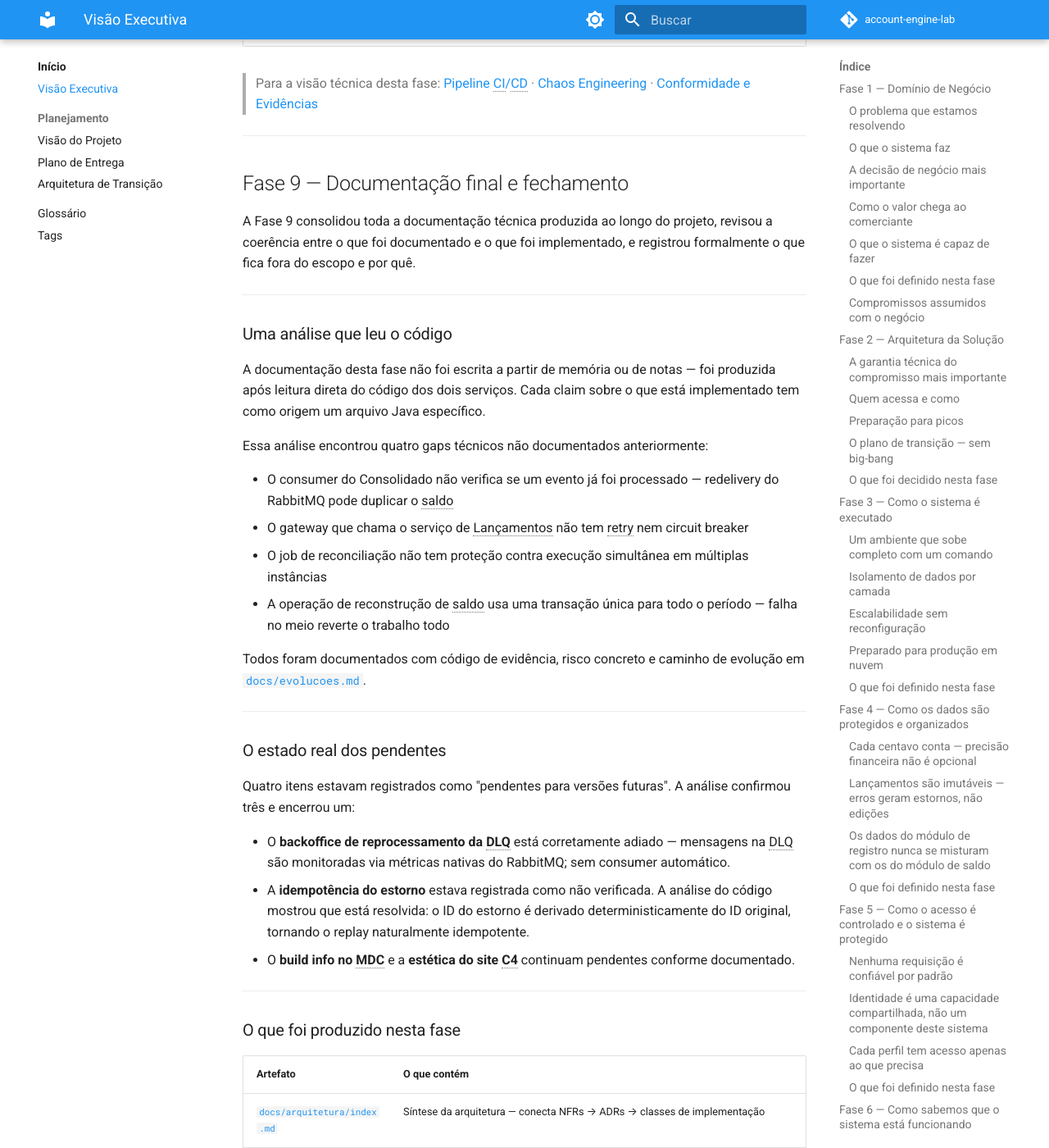
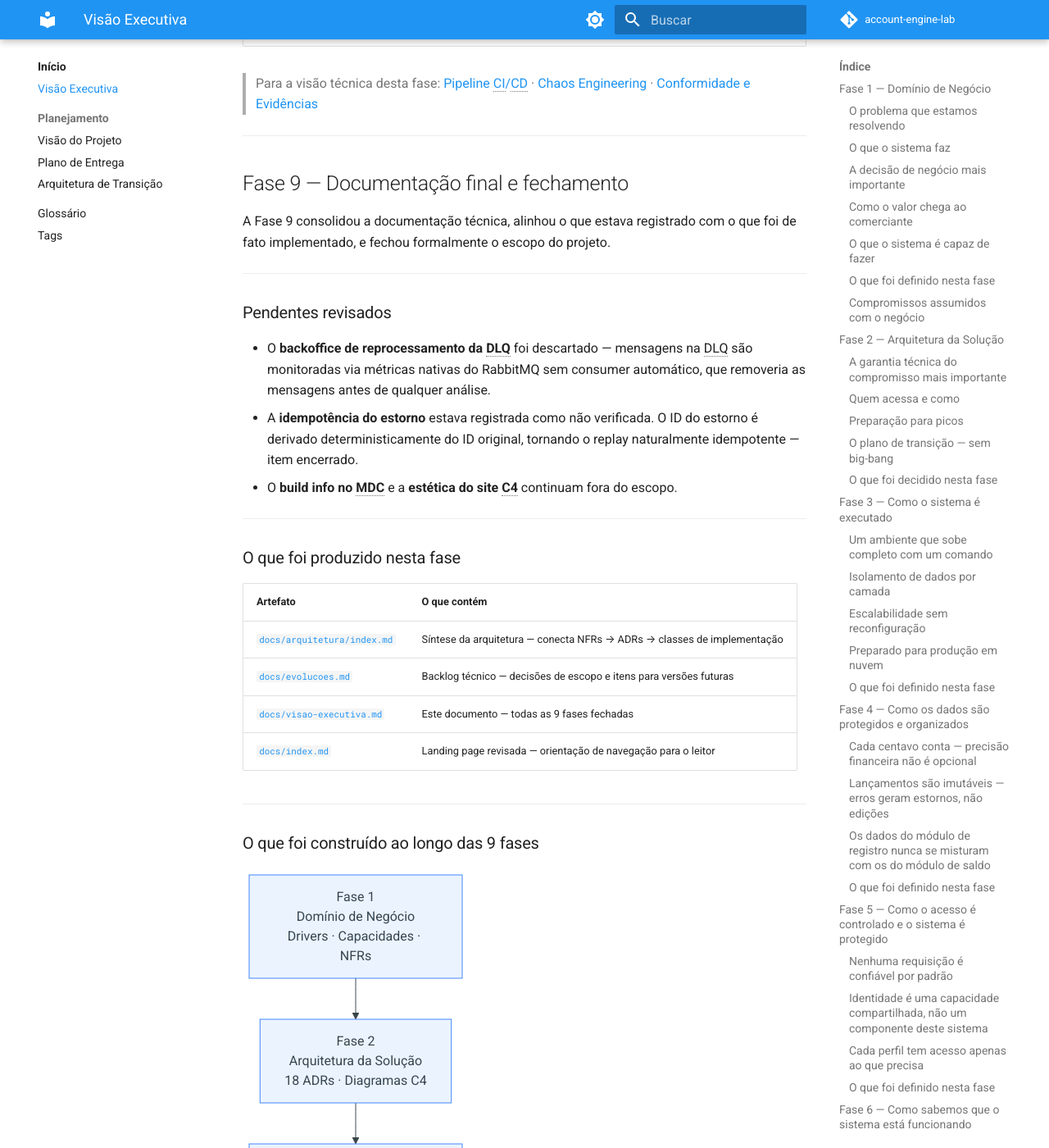
Before and after one commit to gsperim/account-engine-lab, an MkDocs documentation site: the page built from docs/visao-executiva.md, in a window 1280 px wide and 1400 px high, scrolled down 17425 px. Shown: the whole window at 82% size. Built offline with MkDocs 1.6.1 and Material for MkDocs 9.7.7, drawn with Linux system fonts in a browser that asks for light colours; comment, search, counter and statistics services are not loaded; some of the changed text lies outside the part shown.

Commit message:
docs(visao-executiva): reescrever fase 9 sem meta-comentário de IA
Remove seção "Uma análise que leu o código" e simplifica "O estado real
dos pendentes" — linguagem direta, sem autorreferência ao processo de
documentação

````diff
--- a/docs/visao-executiva.md
+++ b/docs/visao-executiva.md
@@ -613,32 +613,15 @@ A cada execução do pipeline de CI na branch principal, uma estimativa de custo
 
 ## Fase 9 — Documentação final e fechamento
 
-A Fase 9 consolidou toda a documentação técnica produzida ao longo do projeto, revisou a coerência entre o que foi documentado e o que foi implementado, e registrou formalmente o que fica fora do escopo e por quê.
+A Fase 9 consolidou a documentação técnica, alinhou o que estava registrado com o que foi de fato implementado, e fechou formalmente o escopo do projeto.
 
 ---
 
-### Uma análise que leu o código
+### Pendentes revisados
 
-A documentação desta fase não foi escrita a partir de memória ou de notas — foi produzida após leitura direta do código dos dois serviços. Cada claim sobre o que está implementado tem como origem um arquivo Java específico.
-
-Essa análise encontrou quatro gaps técnicos não documentados anteriormente:
-
-- O consumer do Consolidado não verifica se um evento já foi processado — redelivery do RabbitMQ pode duplicar o saldo
-- O gateway que chama o serviço de Lançamentos não tem retry nem circuit breaker
-- O job de reconciliação não tem proteção contra execução simultânea em múltiplas instâncias
-- A operação de reconstrução de saldo usa uma transação única para todo o período — falha no meio reverte o trabalho todo
-
-Todos foram documentados com código de evidência, risco concreto e caminho de evolução em [`docs/evolucoes.md`](evolucoes.md).
-
----
-
-### O estado real dos pendentes
-
-Quatro itens estavam registrados como "pendentes para versões futuras". A análise confirmou três e encerrou um:
-
-- O **backoffice de reprocessamento da DLQ** está corretamente adiado — mensagens na DLQ são monitoradas via métricas nativas do RabbitMQ; sem consumer automático.
-- A **idempotência do estorno** estava registrada como não verificada. A análise do código mostrou que está resolvida: o ID do estorno é derivado deterministicamente do ID original, tornando o replay naturalmente idempotente.
-- O **build info no MDC** e a **estética do site C4** continuam pendentes conforme documentado.
+- O **backoffice de reprocessamento da DLQ** foi descartado — mensagens na DLQ são monitoradas via métricas nativas do RabbitMQ sem consumer automático, que removeria as mensagens antes de qualquer análise.
+- A **idempotência do estorno** estava registrada como não verificada. O ID do estorno é derivado deterministicamente do ID original, tornando o replay naturalmente idempotente — item encerrado.
+- O **build info no MDC** e a **estética do site C4** continuam fora do escopo.
 
 ---
 
@@ -647,7 +630,7 @@ Quatro itens estavam registrados como "pendentes para versões futuras". A anál
 | Artefato | O que contém |
 |----------|-------------|
 | [`docs/arquitetura/index.md`](arquitetura/index.md) | Síntese da arquitetura — conecta NFRs → ADRs → classes de implementação |
-| [`docs/evolucoes.md`](evolucoes.md) | Backlog técnico confrontado com o código — 3 decisões de escopo + 5 gaps com evidência e caminho |
+| [`docs/evolucoes.md`](evolucoes.md) | Backlog técnico — decisões de escopo e itens para versões futuras |
 | [`docs/visao-executiva.md`](visao-executiva.md) | Este documento — todas as 9 fases fechadas |
 | [`docs/index.md`](index.md) | Landing page revisada — orientação de navegação para o leitor |
 
@@ -665,7 +648,7 @@ flowchart TD
     F6["Fase 6\nObservabilidade\nPLT · OTEL · SLOs · Redação PII"]
     F7["Fase 7\nImplementação\n106 testes · Idempotência · Audit log"]
     F8["Fase 8\nCI/CD e Chaos Engineering\n4 workflows · 5 experimentos · NFRs confirmados"]
-    F9["Fase 9\nDocumentação Final\nSíntese · Gaps confrontados com código"]
+    F9["Fase 9\nDocumentação Final\nSíntese · Revisão de escopo · Fechamento"]
 
     F1 --> F2 --> F3 --> F4 --> F5 --> F6 --> F7 --> F8 --> F9
 ```
````
